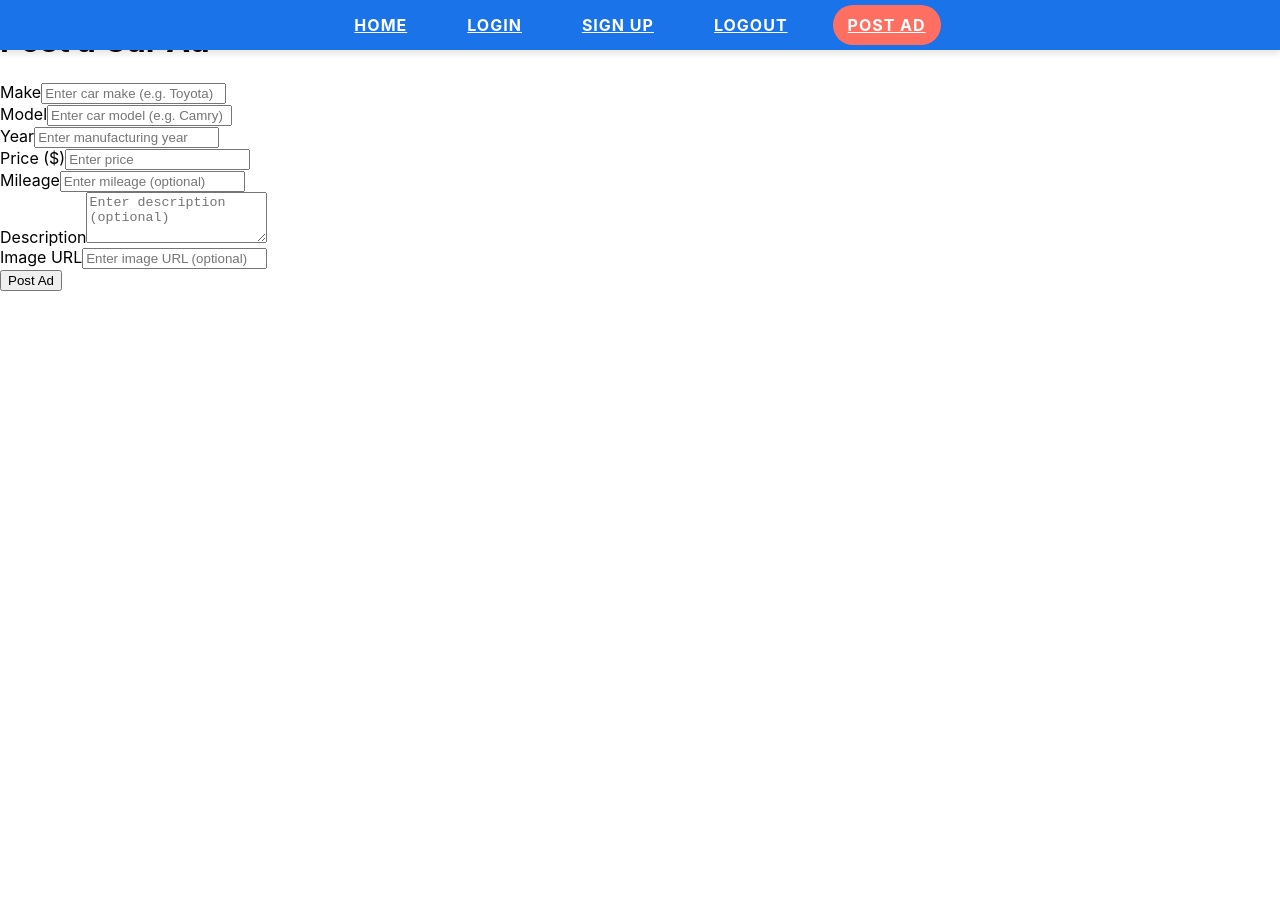
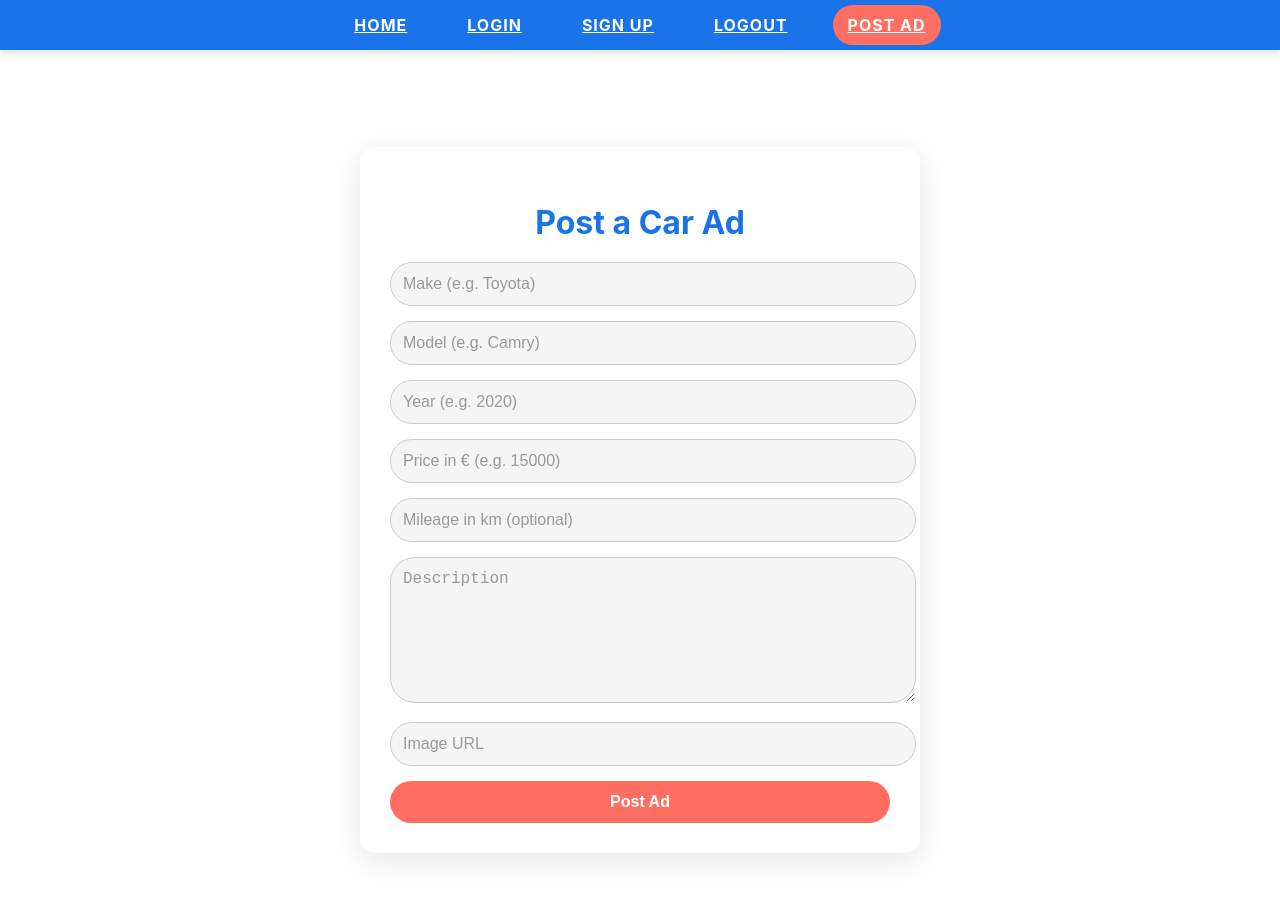
Before and after one commit to HasanMurtez/PPIT, a React (Create React App) app: page /post-ad in a window 1280 px wide. Shown: the top 900 px of the page. Before the commit the page ends 800 px from the top, so only its background shows below. Built offline with nearby package versions, Linux system fonts and the light colour scheme; no server answers.

Commit message:
added styling to post ad page

```diff
--- a/src/App.css
+++ b/src/App.css
@@ -262,3 +262,81 @@ nav ul li a.active {
   background-color: #e65a50;
   transform: scale(1.05);
 }
+
+.postad {
+  text-align: center;
+  padding: 100px 20px 50px;
+  background-color: white;
+  min-height: 100vh;
+  display: flex;
+  flex-direction: column;
+  justify-content: center;
+  align-items: center;
+}
+
+.postad .form {
+  background: white;
+  padding: 30px;
+  border-radius: 15px;
+  box-shadow: 0 8px 32px rgba(0, 0, 0, 0.1);
+  max-width: 500px;
+  width: 100%;
+  animation: fadeIn 1s ease-in-out;
+}
+
+.postad h2 {
+  font-size: 2rem;
+  margin-bottom: 20px;
+  color: #1a73e8;
+}
+
+.postad input,
+.postad textarea {
+  width: 100%;
+  padding: 12px;
+  margin-bottom: 15px;
+  border: 1px solid #ccc;
+  border-radius: 25px;
+  background: #f5f5f5;
+  color: #333;
+  font-size: 1rem;
+}
+
+.postad textarea {
+  min-height: 120px;
+  resize: vertical;
+}
+
+.postad input::placeholder,
+.postad textarea::placeholder {
+  color: #999;
+}
+
+.postad button {
+  width: 100%;
+  padding: 12px;
+  border: none;
+  border-radius: 25px;
+  background-color: #ff6f61;
+  color: white;
+  font-size: 1rem;
+  font-weight: bold;
+  transition: background-color 0.3s ease, transform 0.3s ease;
+}
+
+.postad button:hover {
+  background-color: #e65a50;
+  transform: scale(1.05);
+}
+
+.postad .error {
+  color: #ff6f61;
+  margin-bottom: 15px;
+}
+
+/* responsive adjustments */
+@media (max-width: 768px) {
+  .postad .form {
+    padding: 20px;
+  }
+}
--- a/src/components/PostAd.js
+++ b/src/components/PostAd.js
@@ -1,7 +1,5 @@
 import React, { useState } from 'react';
 import axios from 'axios';
-import Form from 'react-bootstrap/Form';
-import Button from 'react-bootstrap/Button';
 import { useAuthState } from 'react-firebase-hooks/auth';
 import { auth } from '../firebase';
 
@@ -15,8 +13,8 @@ const PostAd = () => {
     mileage: '',
     description: '',
     image: '',
-    postedBy: user?.uid || ''
   });
+  const [error, setError] = useState('');
 
   const handleChange = (e) => {
     setAd({ ...ad, [e.target.name]: e.target.value });
@@ -26,16 +24,15 @@ const PostAd = () => {
     e.preventDefault();
     try {
       if (!user) {
-        alert('You must be logged in to post an ad');
+        setError('You must be logged in to post an ad');
         return;
       }
 
-      const adData = { ...ad,
+      const response = await axios.post('http://localhost:4000/api/ads', {
+        ...ad,
         postedBy: user.uid
-      };
+      });
 
-      const response = await axios.post('http://localhost:4000/api/ads', adData);
-      console.log(response.data);
       alert('Car ad posted successfully!');
       setAd({
         make: '',
@@ -45,97 +42,73 @@ const PostAd = () => {
         mileage: '',
         description: '',
         image: '',
-        postedBy: user.uid
       });
     } catch (error) {
-      console.error('Error posting ad:', error);
-      alert('Failed to post ad. Please try again.');
+      setError('Failed to post ad. Please try again.');
     }
   };
 
   return (
-    <div className="container mt-4">
-      <h1>Post a Car Ad</h1>
-      <Form onSubmit={handleSubmit}>
-        <Form.Group className="mb-3" controlId="formMake">
-          <Form.Label>Make</Form.Label>
-          <Form.Control
+    <div className="postad">
+      <div className="form">
+        <h2>Post a Car Ad</h2>
+        {error && <p className="error">{error}</p>}
+        <form onSubmit={handleSubmit}>
+          <input
             type="text"
             name="make"
+            placeholder="Make (e.g. Toyota)"
             value={ad.make}
             onChange={handleChange}
-            placeholder="Enter car make (e.g. Toyota)"
             required
           />
-        </Form.Group>
-        <Form.Group className="mb-3" controlId="formModel">
-          <Form.Label>Model</Form.Label>
-          <Form.Control
+          <input
             type="text"
             name="model"
+            placeholder="Model (e.g. Camry)"
             value={ad.model}
             onChange={handleChange}
-            placeholder="Enter car model (e.g. Camry)"
             required
           />
-        </Form.Group>
-        <Form.Group className="mb-3" controlId="formYear">
-          <Form.Label>Year</Form.Label>
-          <Form.Control
+          <input
             type="number"
             name="year"
+            placeholder="Year (e.g. 2020)"
             value={ad.year}
             onChange={handleChange}
-            placeholder="Enter manufacturing year"
             required
           />
-        </Form.Group>
-        <Form.Group className="mb-3" controlId="formPrice">
-          <Form.Label>Price ($)</Form.Label>
-          <Form.Control
+          <input
             type="number"
             name="price"
+            placeholder="Price in € (e.g. 15000)"
             value={ad.price}
             onChange={handleChange}
-            placeholder="Enter price"
             required
           />
-        </Form.Group>
-        <Form.Group className="mb-3" controlId="formMileage">
-          <Form.Label>Mileage</Form.Label>
-          <Form.Control
+          <input
             type="number"
             name="mileage"
+            placeholder="Mileage in km (optional)"
             value={ad.mileage}
             onChange={handleChange}
-            placeholder="Enter mileage (optional)"
           />
-        </Form.Group>
-        <Form.Group className="mb-3" controlId="formDescription">
-          <Form.Label>Description</Form.Label>
-          <Form.Control
-            as="textarea"
+          <textarea
             name="description"
+            placeholder="Description"
             value={ad.description}
             onChange={handleChange}
-            placeholder="Enter description (optional)"
-            rows={3}
           />
-        </Form.Group>
-        <Form.Group className="mb-3" controlId="formImage">
-          <Form.Label>Image URL</Form.Label>
-          <Form.Control
+          <input
             type="text"
             name="image"
+            placeholder="Image URL"
             value={ad.image}
             onChange={handleChange}
-            placeholder="Enter image URL (optional)"
           />
-        </Form.Group>
-        <Button variant="primary" type="submit">
-          Post Ad
-        </Button>
-      </Form>
+          <button type="submit">Post Ad</button>
+        </form>
+      </div>
     </div>
   );
 };
```
